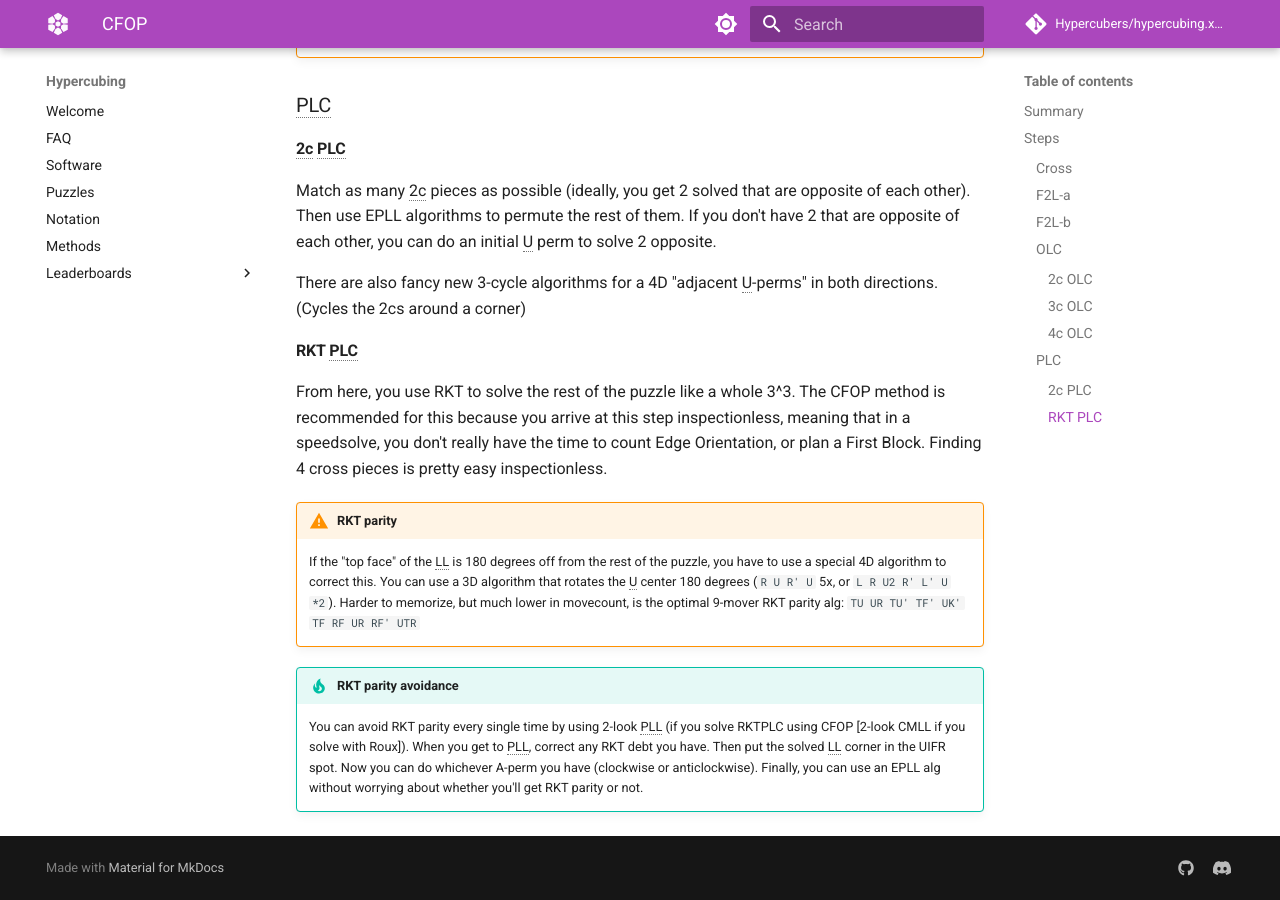
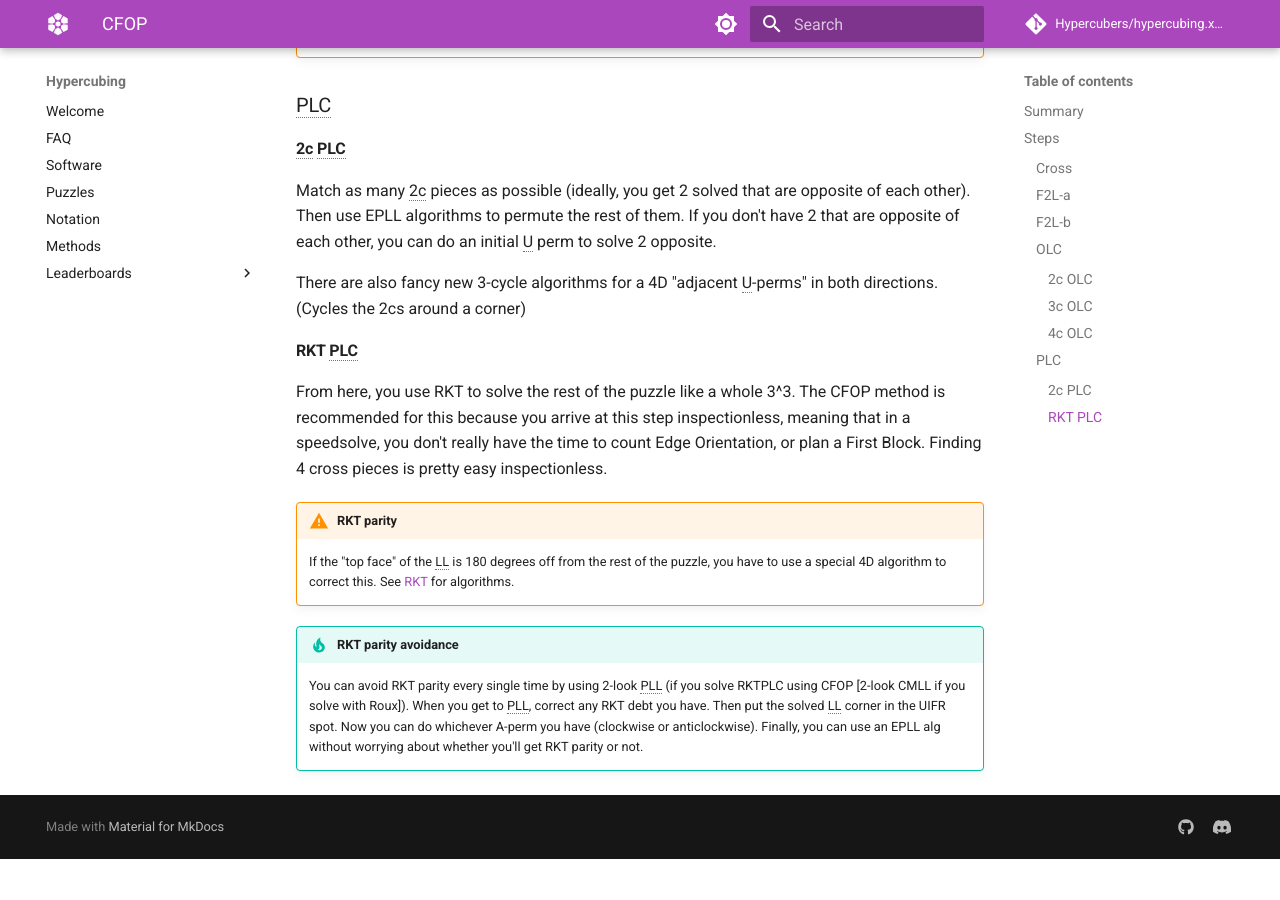
Before and after one commit to Hypercubers/hypercubing.xyz, an MkDocs documentation site: the page built from docs/methods/cfop.md, in a window 1280 px wide and 900 px high, scrolled down 2255 px. Built offline with MkDocs 1.6.1 and Material for MkDocs 9.7.7, drawn with Linux system fonts in a browser that asks for light colours; comment, search, counter and statistics services are not loaded; after the commit the page ends 3114 px from its top, so only the background shows below that.

```diff
--- a/docs/methods/cfop.md
+++ b/docs/methods/cfop.md
@@ -76,10 +76,7 @@ There are also fancy new 3-cycle algorithms for a 4D "adjacent U-perms" in both
 From here, you use RKT to solve the rest of the puzzle like a whole 3^3. The CFOP method is recommended for this because you arrive at this step inspectionless, meaning that in a speedsolve, you don't really have the time to count Edge Orientation, or plan a First Block. Finding 4 cross pieces is pretty easy inspectionless.
 
 !!! warning "RKT parity"
-    If the "top face" of the LL is 180 degrees off from the rest of the puzzle, you have to use a special 4D algorithm to correct this.
-    You can use a 3D algorithm that rotates the U center 180 degrees (`R U R' U` 5x, or `L R U2 R' L' U *2`).
-    Harder to memorize, but much lower in movecount, is the optimal 9-mover RKT parity alg:
-    `TU UR TU' TF' UK' TF RF UR RF' UTR`
+    If the "top face" of the LL is 180 degrees off from the rest of the puzzle, you have to use a special 4D algorithm to correct this. See [RKT](rkt.md) for algorithms.
 
 !!! tip "RKT parity avoidance"
     You can avoid RKT parity every single time by using 2-look PLL (if you solve RKTPLC using CFOP [2-look CMLL if you solve with Roux]). When you get to PLL, correct any RKT debt you have. Then put the solved LL corner in the UIFR spot. Now you can do whichever A-perm you have (clockwise or anticlockwise). Finally, you can use an EPLL alg without worrying about whether you'll get RKT parity or not.
```
Also changed, not shown: docs/methods/rkt.md (+17 -6 lines).
